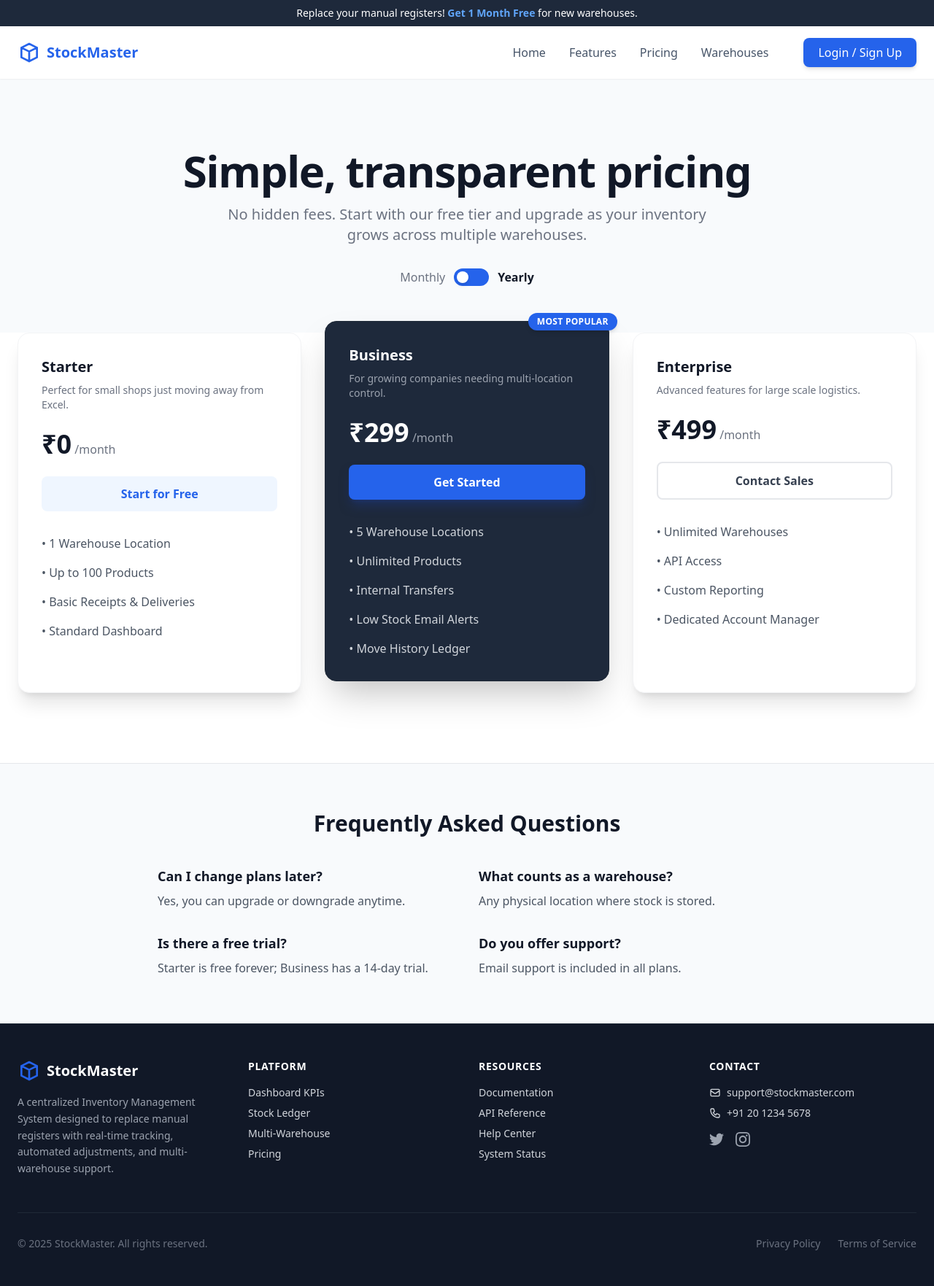
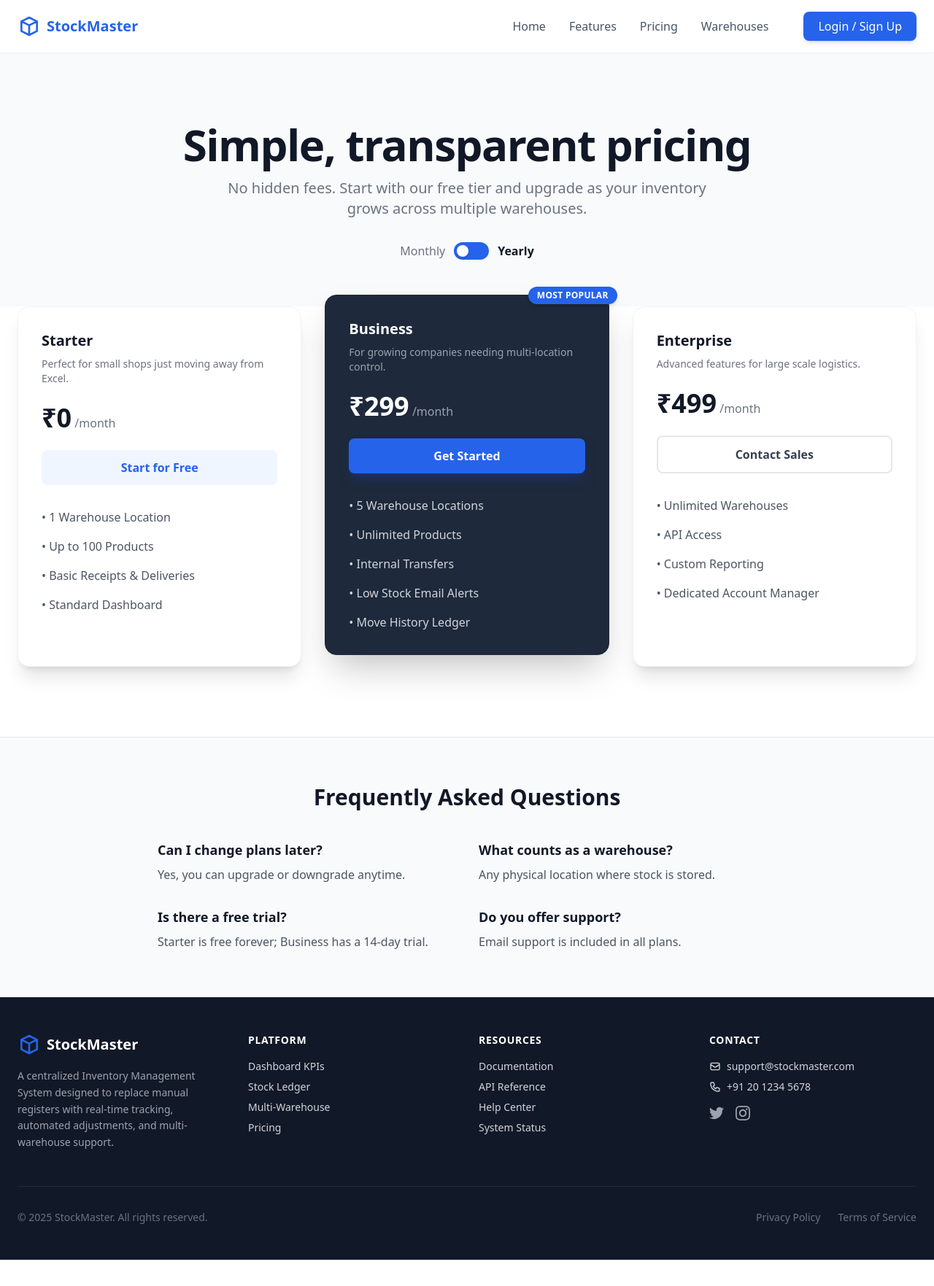
Before and after one commit to PrathameshNibandhe/Stockmaster-odoo-nov-25, a PHP site: page /pricing.php in a window 1280 px wide. Shown: the whole page at 73% size. After the commit the page ends 1727 px from the top, so only its background shows below. Run offline with PHP 8.4, Linux system fonts and the light colour scheme; some libraries are stand-ins or nearby versions.

Commit message:
Fixed the problem

```diff
--- a/public/header.php
+++ b/public/header.php
@@ -18,12 +18,6 @@ $navItems = [
 </head>
 
 <body class="min-h-screen font-sans bg-gray-50">
-
-  <div class="bg-[#1E293B]">
-    <div class="max-w-7xl mx-auto w-full text-white text-center py-2 text-sm font-medium">
-      Replace your manual registers! <span class="font-bold text-[#60A5FA]">Get 1 Month Free</span> for new warehouses.
-    </div>
-  </div>
 
   <header class="bg-white shadow-sm sticky top-0 z-50">
     <div class="max-w-7xl mx-auto w-full flex justify-between items-center px-6 py-4">
--- a/public/pricing.php
+++ b/public/pricing.php
@@ -132,33 +132,34 @@ include 'header.php';
 <script>
     let isYearly = false;
 
-  document.getElementById("billing-toggle").addEventListener("click", function () {
-      isYearly = !isYearly;
+    const priceBusiness = document.getElementById("price-business");
+    const periodBusiness = document.getElementById("period-business");
+
+    const priceEnterprise = document.getElementById("price-enterprise");
+    const periodEnterprise = document.getElementById("period-enterprise");
 
     const toggleSwitch = document.getElementById("toggle-switch");
     const toggleCircle = document.getElementById("toggle-circle");
-      const monthlyLabel = document.getElementById("monthly-label");
-      const yearlyLabel = document.getElementById("yearly-label");
 
-      // Move circle left/right
+    document.getElementById("billing-toggle").addEventListener("click", () => {
+        isYearly = !isYearly;
+
         if (isYearly) {
             toggleCircle.style.transform = "translateX(24px)";
-          toggleSwitch.style.backgroundColor = "#16a34a"; // green for yearly
 
-          monthlyLabel.classList.remove("text-gray-900", "font-bold");
-          monthlyLabel.classList.add("text-gray-500", "font-medium");
+            priceBusiness.textContent = "₹799";
+            periodBusiness.textContent = "/year";
 
-          yearlyLabel.classList.remove("text-gray-500");
-          yearlyLabel.classList.add("text-gray-900", "font-bold");
+            priceEnterprise.textContent = "₹1499";
+            periodEnterprise.textContent = "/year";
         } else {
             toggleCircle.style.transform = "translateX(0px)";
-          toggleSwitch.style.backgroundColor = "#2563EB"; // blue for monthly
 
-          yearlyLabel.classList.remove("text-gray-900", "font-bold");
-          yearlyLabel.classList.add("text-gray-500", "font-medium");
+            priceBusiness.textContent = "₹299";
+            periodBusiness.textContent = "/month";
 
-          monthlyLabel.classList.remove("text-gray-500");
-          monthlyLabel.classList.add("text-gray-900", "font-bold");
+            priceEnterprise.textContent = "₹499";
+            periodEnterprise.textContent = "/month";
         }
     });
 </script>
```
Lines whose indentation alone changed are shown as unchanged.
